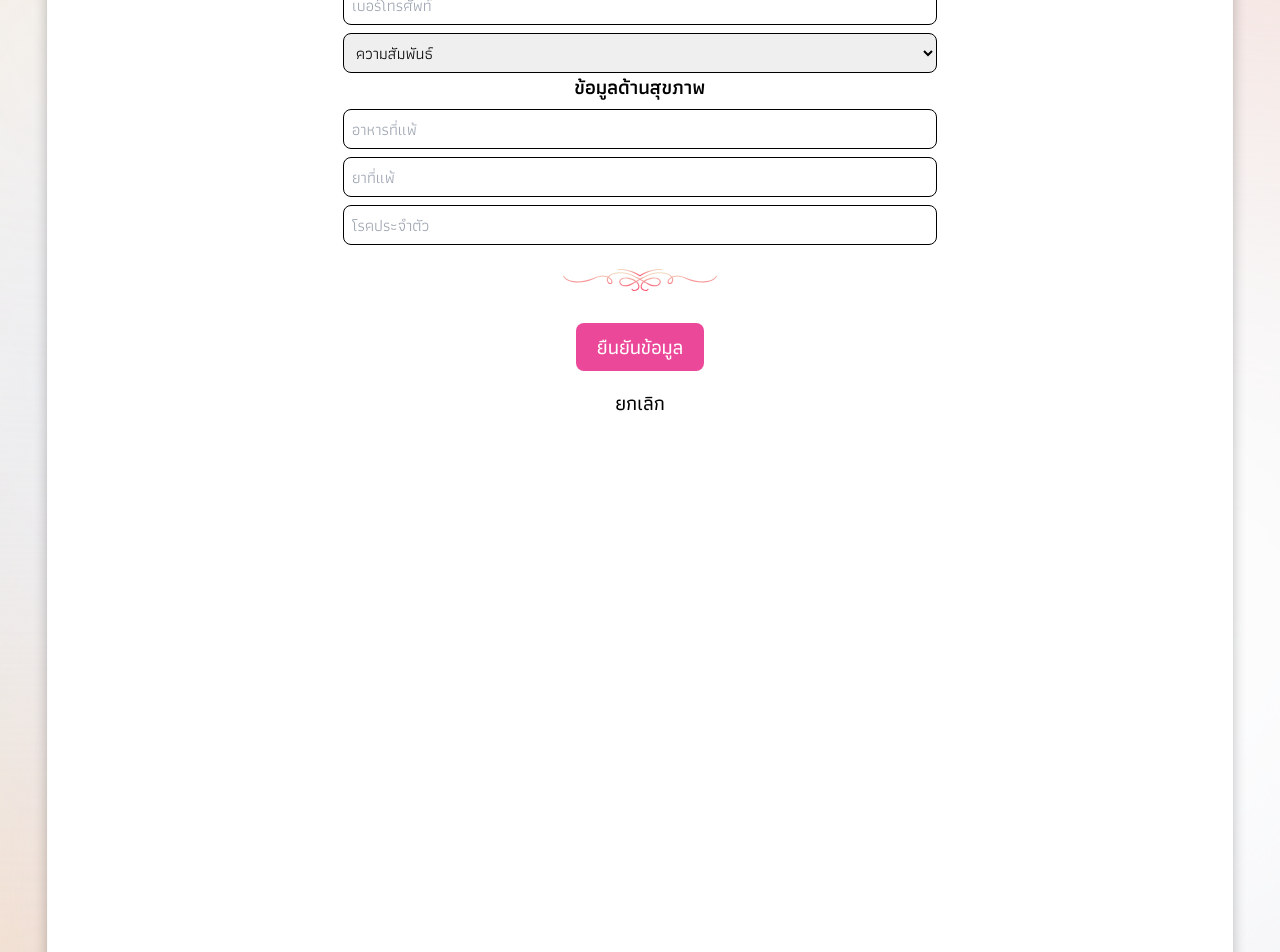
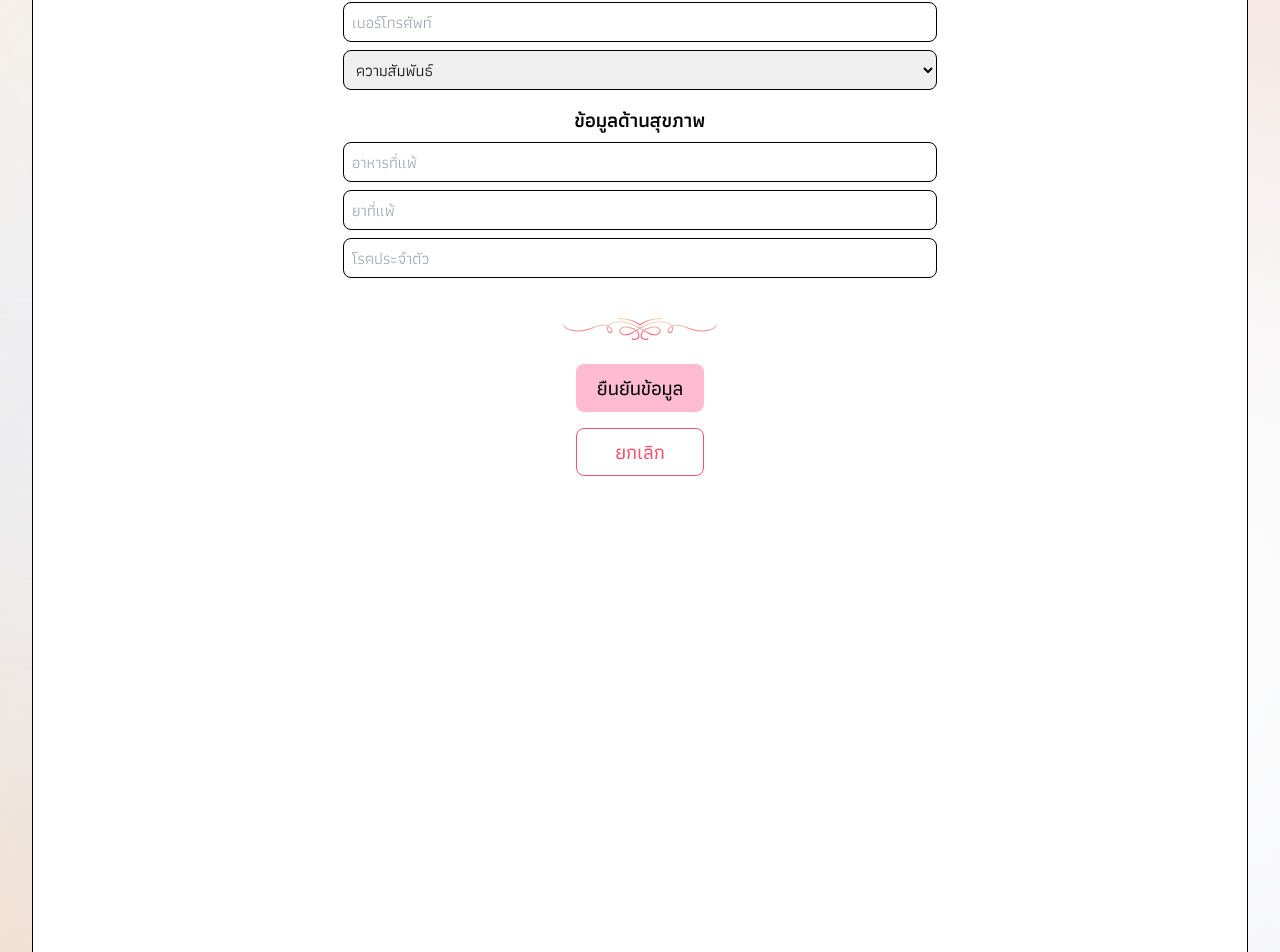
Before and after one commit to mastermrx008/firstdate-rpkm67-frontend, a Next.js app: page /edit in a window 1280 px wide. Shown: the part 873-1825 px from the top of the page. Built offline with nearby package versions, Linux system fonts and the light colour scheme; no server answers; sample sign-in values are in the browser's storage; what @butterfail/tailwindcss-inverted-radius would draw is missing.

Commit message:
feat: change edit page border

```diff
--- a/src/app/edit/page.tsx
+++ b/src/app/edit/page.tsx
@@ -1,22 +1,20 @@
 'use client';
 
-import { useState, ChangeEvent, useEffect } from 'react';
+import { useState, ChangeEvent } from 'react';
 import { useRouter } from 'next/navigation';
-import Border from '@/components/Border';
 import Image from 'next/image';
 import { useAuth } from '@/context/AuthContext';
 import { getAccessToken } from '@/utils/auth';
 import { apiClient } from '@/utils/axios';
-import Pdpa from '@/components/pdpa';
 import { User } from '@/types/user';
 import UploadProfilePicture from '@/components/register/UploadProfilePicture';
 import {
   StyledInput,
   StyledSelect,
 } from '@/components/register/StyledComponents';
-import Spinner from '@/components/Spinner';
 import EditIcon from '@public/edit/edit-icon.svg';
 import CurvedLineIcon from '@public/curved-line.svg';
+import Button from '@/components/register/Button';
 
 type RegisterUser = Pick<
   User,
@@ -94,8 +92,7 @@ export default function Register() {
     }
   }
 
-  const handleSubmit = (e: React.FormEvent) => {
-    e.preventDefault();
+  const handleSubmit = () => {
     if (validateForm()) {
       updateUserProfile(formData).then(() => {
         resetContext();
@@ -105,8 +102,8 @@ export default function Register() {
   };
 
   return (
-    <Border variant="white">
-      <div className="flex flex-col py-10">
+    <div className="flex items-center flex-col w-[95%] min-h-[calc(95vw*(801/371))] my-[5%] mx-auto bg-white rounded-b-lg rounded-t-full  border-[1px] border-black">
+      <div className="flex flex-col py-10 px-10">
         <div className="flex flex-col items-center">
           <Image
             src={EditIcon}
@@ -123,6 +120,7 @@ export default function Register() {
             <UploadProfilePicture />
           </div>
         </div>
+        <div className="flex flex-col gap-4">
           <div className="flex flex-col space-y-2">
             <h3 className="text-xl font-semibold text-center">ข้อมูลส่วนตัว</h3>
             <StyledSelect
@@ -208,8 +206,11 @@ export default function Register() {
               error={errors.includes('tel')}
             />
           </div>
+
           <div className="space-y-2">
-          <h3 className="text-xl font-semibold text-center">ข้อมูลผู้ปกครอง</h3>
+            <h3 className="text-xl font-semibold text-center">
+              ข้อมูลผู้ปกครอง
+            </h3>
             <StyledInput
               type="text"
               name="parent_tel"
@@ -234,6 +235,7 @@ export default function Register() {
               <option value="มารดา">มารดา</option>
             </StyledSelect>
           </div>
+
           <div className="space-y-2">
             <h3 className="text-xl font-semibold text-center">
               ข้อมูลด้านสุขภาพ
@@ -263,28 +265,27 @@ export default function Register() {
               error={errors.includes('illness')}
             />
           </div>
-        <div className="flex flex-col items-center gap-2 mt-6">
+          <div className="flex flex-col items-center gap-4 mt-6">
             <Image
               src={CurvedLineIcon}
               alt="curved-line-icon"
-            className="mb-6"
+              className="mb-2"
             />
-          <button
-            type="submit"
-            className="w-32 h-12 font-medium text-white text-xl rounded-lg bg-pink-500"
+            <Button
+              variant="pink"
               onClick={handleSubmit}
             >
               ยืนยันข้อมูล
-          </button>
-          <button
-            type="button"
-            className="w-32 h-12 font-medium text-black text-xl rounded-lg bg-white"
+            </Button>
+            <Button
+              variant="white"
               onClick={() => router.push('/home')}
             >
               ยกเลิก
-          </button>
+            </Button>
           </div>
         </div>
-    </Border>
+      </div>
+    </div>
   );
 }
```
Lines whose indentation alone changed are shown as unchanged.
